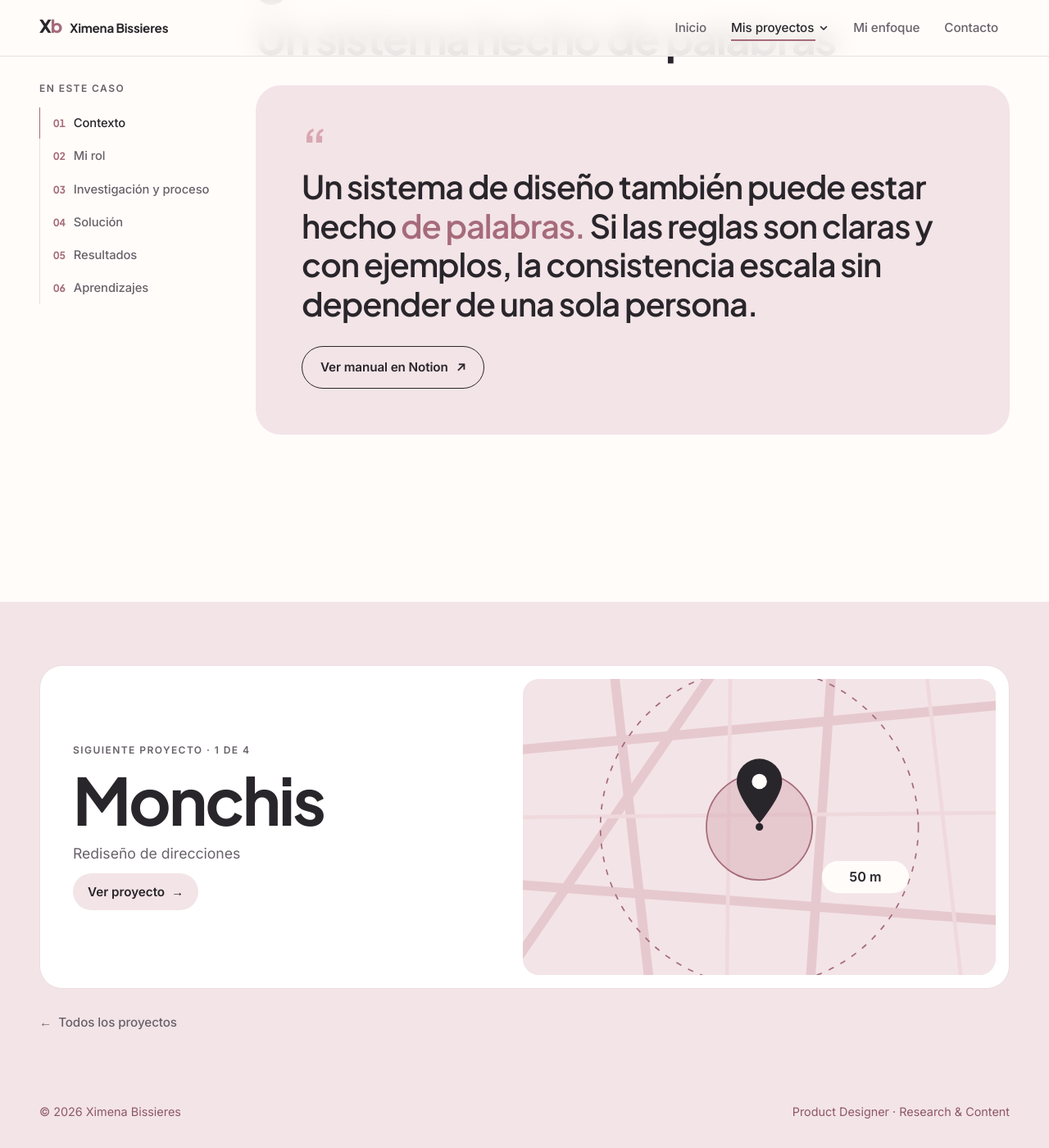
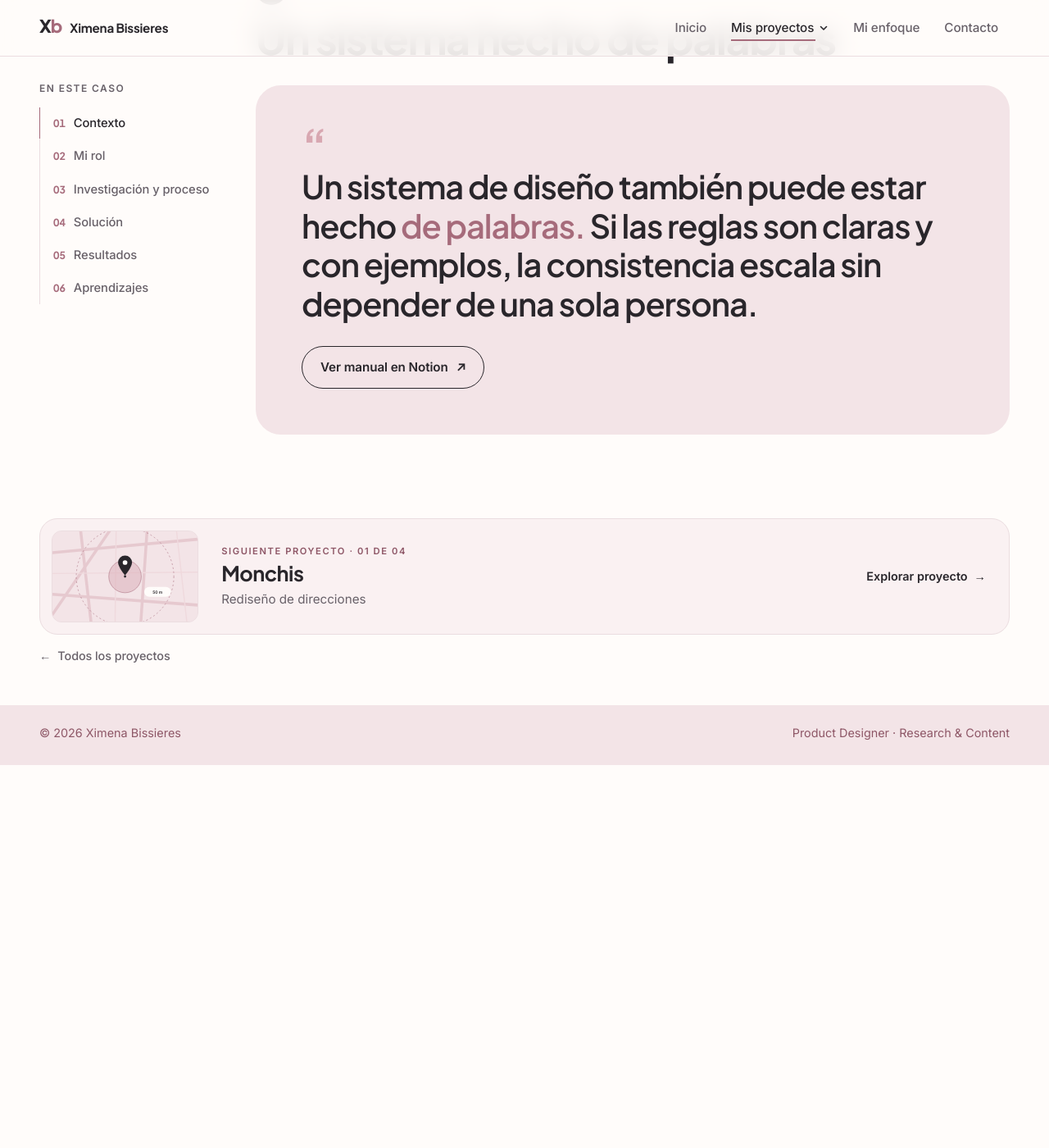
Before and after one commit to ximebissieres/Ximebissieres.github.io, a Jekyll site: the page built from proyectos/paris.html, in a window 1280 px wide and 1400 px high, scrolled down 5288 px. Shown: the whole window at 82% size. Built offline with Jekyll 4.4.1, drawn with Linux system fonts in a browser that asks for light colours; after the commit the page ends 6221 px from its top, so only the background shows below that.

Commit message:
Casos: navegación compacta al siguiente proyecto
Tarjeta horizontal (~150 px) con miniatura, etiqueta, título, descripción y "Explorar proyecto"; "Todos los proyectos" alineado debajo y menos espacio hasta el pie. Un solo componente en el layout para los cuatro casos.

Co-Authored-By: Claude Opus 5.5 <noreply@anthropic.com>
Claude-Session: https://claude.ai/code/session_01DJ4kQgEHjb3PtnpPBBuZ5X

```diff
--- a/_layouts/project.html
+++ b/_layouts/project.html
@@ -49,20 +49,21 @@ body_class: is-project
     {{ content }}
   </div>
 
-  <nav class="next-project" aria-label="Siguiente proyecto">
+  {%- comment -%} Navegación al siguiente caso: los datos salen de _data/projects.yml (company, name, cover, order). {%- endcomment -%}
+  {%- capture n_num %}0{{ n.order }}{% endcapture -%}
+  {%- capture n_total %}0{{ total }}{% endcapture -%}
+  <nav class="next-project" aria-label="Navegación entre proyectos">
     <div class="wrap">
       <a class="next-card" href="/proyectos/{{ n.slug }}/">
+        {% include project-media.html project=n size="thumb" %}
         <span class="next-text">
-          <span class="eyebrow">Siguiente proyecto · {{ n.order }} de {{ total }}</span>
+          <span class="next-label">Siguiente proyecto · {{ n_num | slice: -2, 2 }} de {{ n_total | slice: -2, 2 }}</span>
           <span class="next-title">{{ n.company }}</span>
           <span class="next-sub">{{ n.name }}</span>
-          <span class="pcard-cta">Ver proyecto <span class="arr">→</span></span>
         </span>
-        {% include project-media.html project=n size="next" %}
+        <span class="next-cta">Explorar proyecto <span class="arr" aria-hidden="true">→</span></span>
       </a>
-      <div class="next-links">
-        <a class="back" href="/#proyectos"><span class="arr" aria-hidden="true">←</span> Todos los proyectos</a>
-      </div>
+      <a class="back next-all" href="/#proyectos"><span class="arr" aria-hidden="true">←</span> Todos los proyectos</a>
     </div>
   </nav>
 </article>
--- a/assets/styles.css
+++ b/assets/styles.css
@@ -964,26 +964,39 @@ body { font-family: var(--sans); font-size: var(--fs-body); line-height: 1.65; f
 .simple-list { list-style: none; padding: 0; display: grid; gap: 10px; margin: 24px 0 0; }
 .not-found .project-grid { margin-block: 32px; }
 
-/* ---------- Caso · siguiente proyecto ---------- */
-.next-project { margin-top: clamp(56px, 8vw, 104px); background: var(--bg-2); padding-block: clamp(40px, 6vw, 80px); }
+/* ---------- Caso · siguiente proyecto (navegación secundaria compacta) ---------- */
+.next-project { padding-block: 0 clamp(28px, 4vw, 40px); }
+.next-project .wrap { display: grid; gap: 6px; }
 .next-card {
-  display: grid; gap: 24px; align-items: center; text-decoration: none;
-  padding: 14px; border-radius: 28px; background: var(--surface); border: 1px solid var(--line);
-  transition: transform .5s var(--ease), box-shadow .5s var(--ease);
+  display: grid; grid-template-columns: auto minmax(0, 1fr) auto; align-items: center; gap: clamp(16px, 2.4vw, 28px);
+  padding: 14px clamp(16px, 2.4vw, 28px) 14px 14px; text-decoration: none; color: var(--ink);
+  background: var(--bg-3); border: 1px solid var(--line); border-radius: var(--card-radius);
+  transition: background-color .35s var(--ease), border-color .35s var(--ease);
 }
-@media (min-width: 800px) { .next-card { grid-template-columns: minmax(0, 1fr) minmax(0, 1.1fr); padding: 16px 16px 16px 40px; } }
-@media (max-width: 799px) { .next-text { order: 2; padding: 0 10px 12px; } }
-.next-text { display: grid; gap: 10px; justify-items: start; }
-.next-title { font-size: var(--step-4); }
-.next-sub { color: var(--muted); font-size: 1.1rem; }
-.pmedia-next { aspect-ratio: 16 / 10; border-radius: 20px; }
+.pmedia-thumb { width: clamp(168px, 14vw, 200px); aspect-ratio: 16 / 10; border-radius: 12px; border: 1px solid var(--line); }
+.pmedia-thumb img, .pmedia-thumb .cover { transform: none !important; }
+.next-text { display: grid; gap: 4px; min-width: 0; }
+.next-label { font-size: .7rem; font-weight: var(--w-semibold); letter-spacing: .14em; text-transform: uppercase; color: var(--rose-ink); }
+.next-title { font-size: clamp(1.3rem, 1.1rem + .6vw, 1.6rem); line-height: 1.15; letter-spacing: -0.02em; }
+.next-sub { color: var(--muted); font-size: .95rem; }
+.next-cta { display: inline-flex; align-items: center; gap: 8px; font-size: .9rem; font-weight: var(--w-semibold); color: var(--ink); white-space: nowrap; }
+.next-cta .arr { transition: transform .35s var(--ease); }
+.next-card:focus-visible { outline: 2px solid var(--rose); outline-offset: 3px; }
+.next-all { font-size: .9rem; }
 @media (hover: hover) {
-  .next-card:hover { transform: translateY(-4px); box-shadow: 0 32px 64px -32px rgba(166, 107, 123, .45); }
-  .next-card:hover .pcard-cta { background: var(--ink); color: var(--bg); }
-  .next-card:hover .pcard-cta .arr { transform: translateX(4px); }
-  .next-card:hover .pmedia img { transform: scale(1.04); }
+  .next-card:hover { background: var(--surface); border-color: var(--blush); }
+  .next-card:hover .next-cta .arr { transform: translateX(4px); }
+  .next-all:hover { color: var(--ink); }
+  .next-all:hover .arr { transform: translateX(-3px); }
 }
-.next-links { margin-top: 20px; }
+@media (max-width: 639px) {
+  .next-card { grid-template-columns: auto minmax(0, 1fr); padding: 12px; gap: 14px; }
+  .pmedia-thumb { grid-row: span 2; width: 96px; aspect-ratio: 1; border-radius: 10px; }
+  .next-cta { grid-column: 2; font-size: .85rem; margin-top: -4px; }
+  .next-label { font-size: .64rem; letter-spacing: .1em; }
+}
+/* Pie en páginas de caso: mismo contenido, separado de la navegación con aire justo */
+.is-project .site-footer .wrap { padding-block: 22px 28px; }
 
 
 /* ==========================================================================
```
